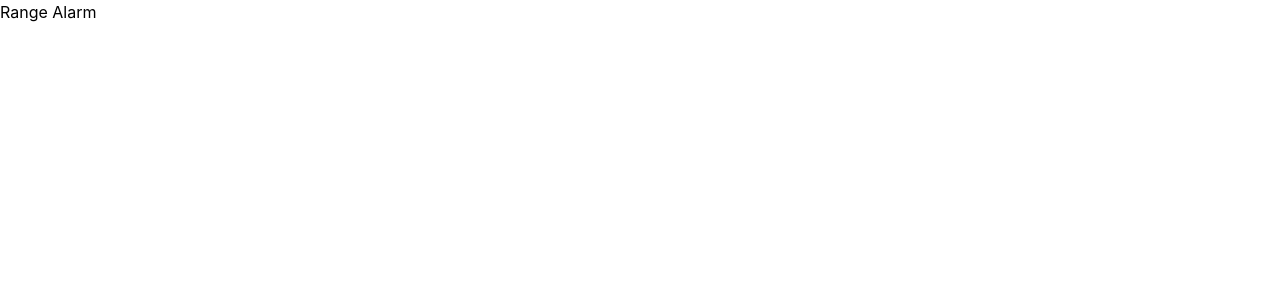
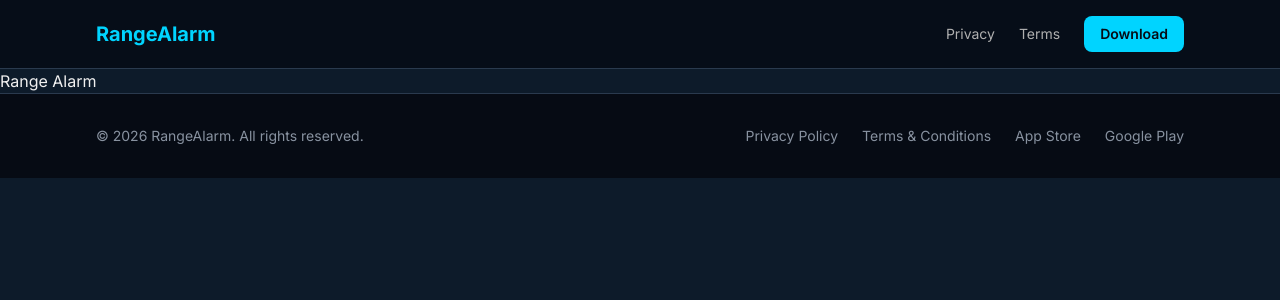
Before and after one commit to singhalkarun/range-alarm, a Next.js app in the folder website/: page / in a window 1280 px wide. Shown: the top 300 px of the page. Built offline with nearby package versions, Linux system fonts and the light colour scheme.

Commit message:
feat(website): add shared layout with header and footer

```diff
--- a/website/src/app/layout.tsx
+++ b/website/src/app/layout.tsx
@@ -1,19 +1,45 @@
 import type { Metadata } from 'next';
+import { Inter } from 'next/font/google';
+import { Header } from '@/components/header';
+import { Footer } from '@/components/footer';
+import { APP_NAME, APP_DESCRIPTION, WEBSITE_URL } from '@/lib/constants';
 import '../../tailwind.css';
 
+const inter = Inter({ subsets: ['latin'] });
+
 export const metadata: Metadata = {
-  title: 'Range Alarm',
-  description: 'A mobile alarm app that wakes you gradually with a sequence of notifications at increasing intensity.',
+  title: {
+    default: `${APP_NAME} — Wake Up Gradually`,
+    template: `%s — ${APP_NAME}`,
+  },
+  description: APP_DESCRIPTION,
+  metadataBase: new URL(WEBSITE_URL),
+  openGraph: {
+    title: `${APP_NAME} — Wake Up Gradually`,
+    description: APP_DESCRIPTION,
+    type: 'website',
+    images: ['/og-image.png'],
+  },
+  twitter: {
+    card: 'summary_large_image',
+    title: `${APP_NAME} — Wake Up Gradually`,
+    description: APP_DESCRIPTION,
+    images: ['/og-image.png'],
+  },
 };
 
 export default function RootLayout({
   children,
-}: Readonly<{
+}: {
   children: React.ReactNode;
-}>) {
+}) {
   return (
-    <html lang="en">
-      <body>{children}</body>
+    <html lang="en" className={inter.className}>
+      <body className="min-h-screen bg-background text-foreground antialiased">
+        <Header />
+        <main>{children}</main>
+        <Footer />
+      </body>
     </html>
   );
 }
--- /dev/null
+++ b/website/src/components/footer.tsx
@@ -0,0 +1,44 @@
+import Link from 'next/link';
+import { APP_BRAND, APP_STORE_URL, PLAY_STORE_URL } from '@/lib/constants';
+
+export function Footer() {
+  return (
+    <footer className="border-t border-border bg-navy-900">
+      <div className="mx-auto max-w-6xl px-4 py-8 sm:px-6 lg:px-8">
+        <div className="flex flex-col items-center justify-between gap-6 sm:flex-row">
+          <div>
+            <p className="text-sm text-muted-foreground">
+              &copy; {new Date().getFullYear()} {APP_BRAND}. All rights reserved.
+            </p>
+          </div>
+          <nav className="flex flex-wrap justify-center gap-6">
+            <Link
+              href="/privacy"
+              className="text-sm text-muted-foreground transition-colors hover:text-white"
+            >
+              Privacy Policy
+            </Link>
+            <Link
+              href="/terms"
+              className="text-sm text-muted-foreground transition-colors hover:text-white"
+            >
+              Terms &amp; Conditions
+            </Link>
+            <Link
+              href={APP_STORE_URL}
+              className="text-sm text-muted-foreground transition-colors hover:text-white"
+            >
+              App Store
+            </Link>
+            <Link
+              href={PLAY_STORE_URL}
+              className="text-sm text-muted-foreground transition-colors hover:text-white"
+            >
+              Google Play
+            </Link>
+          </nav>
+        </div>
+      </div>
+    </footer>
+  );
+}
--- /dev/null
+++ b/website/src/components/header.tsx
@@ -0,0 +1,34 @@
+import Link from 'next/link';
+import { APP_BRAND } from '@/lib/constants';
+
+export function Header() {
+  return (
+    <header className="sticky top-0 z-50 border-b border-border bg-navy-900/80 backdrop-blur-md">
+      <div className="mx-auto flex max-w-6xl items-center justify-between px-4 py-4 sm:px-6 lg:px-8">
+        <Link href="/" className="text-xl font-bold text-cyan-400">
+          {APP_BRAND}
+        </Link>
+        <nav className="flex items-center gap-6">
+          <Link
+            href="/privacy"
+            className="text-sm text-charcoal-300 transition-colors hover:text-white"
+          >
+            Privacy
+          </Link>
+          <Link
+            href="/terms"
+            className="text-sm text-charcoal-300 transition-colors hover:text-white"
+          >
+            Terms
+          </Link>
+          <Link
+            href="#download"
+            className="rounded-lg bg-cyan-400 px-4 py-2 text-sm font-semibold text-navy-900 transition-colors hover:bg-cyan-500"
+          >
+            Download
+          </Link>
+        </nav>
+      </div>
+    </header>
+  );
+}
```
